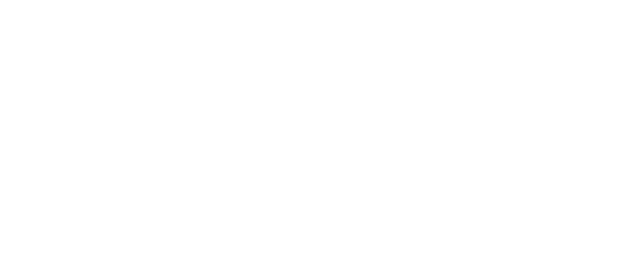
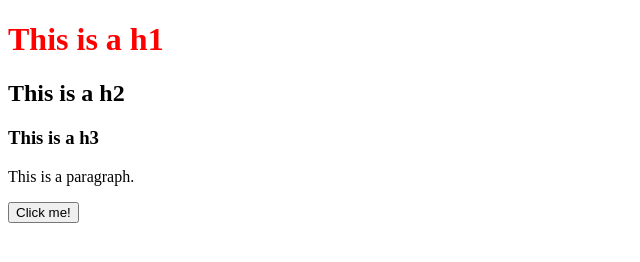
Before and after one commit to deRaBinaTur/MyPortfolio, a plain HTML site: page index.html in a window 1280 px wide. Shown: the whole page, without its empty margins (0-640 px from the left). Drawn offline with Linux system fonts and the light colour scheme.

Commit message:
Added first few elements.

```diff
--- a/index.css
+++ b/index.css
@@ -0,0 +1,3 @@
+h1 {
+    color: red;
+}
--- a/index.html
+++ b/index.html
@@ -1 +1,21 @@
-<!-- Moj priv fajl -->
+<!DOCTYPE html>
+<html>
+
+<head>
+    <title>My portfolio</title>
+    <link rel="stylesheet" href="index.css">
+    <script src="index.js"></script>
+</head>
+
+<body>
+
+    <h1>This is a h1</h1>
+    <h2>This is a h2</h2>
+    <h3>This is a h3</h3>
+    <p>This is a paragraph.</p>
+
+    <button type="button" onclick="console.log('Cao rade')">Click me!</button>
+
+</body>
+
+</html>
--- a/index.js
+++ b/index.js
@@ -0,0 +1 @@
+s
```
